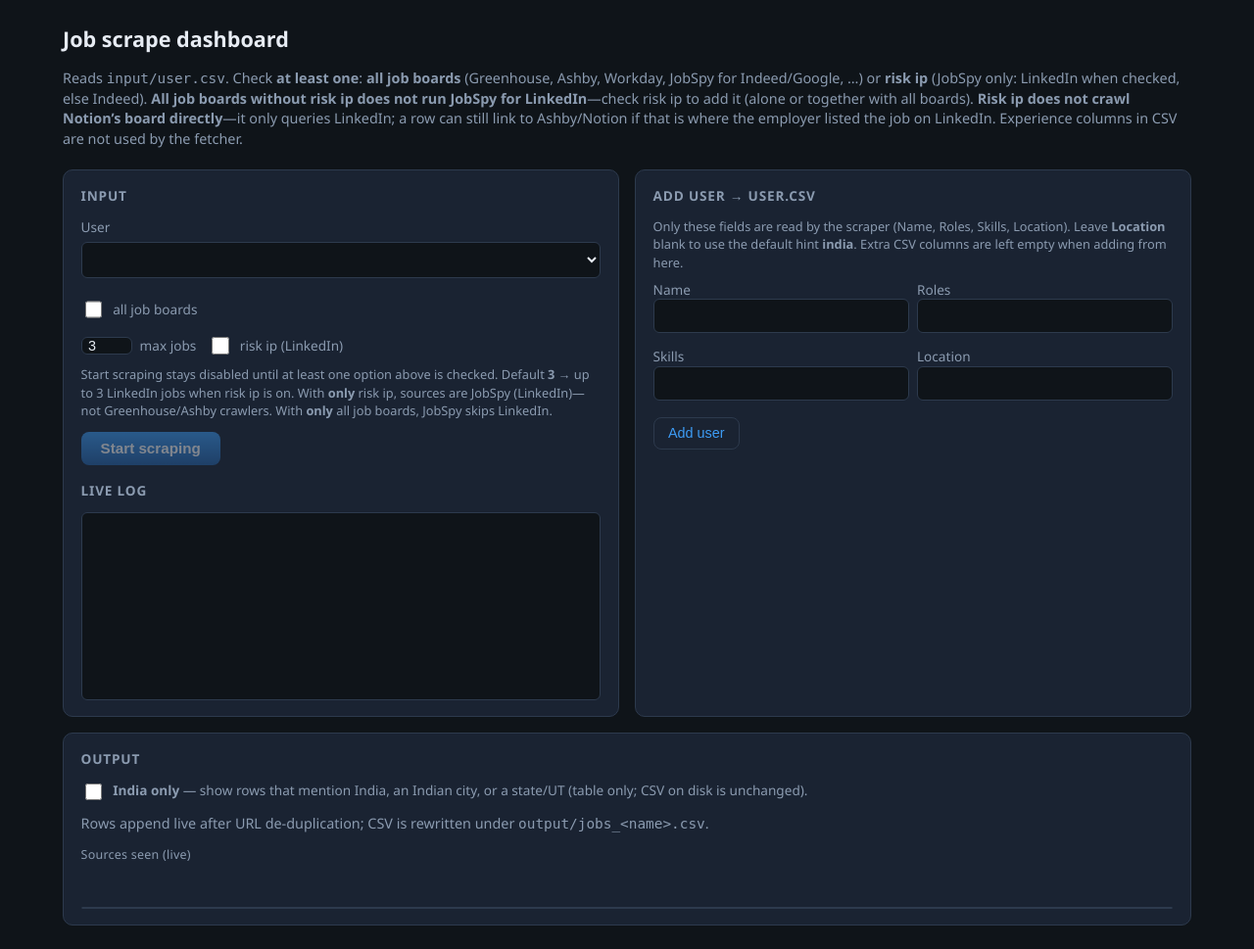
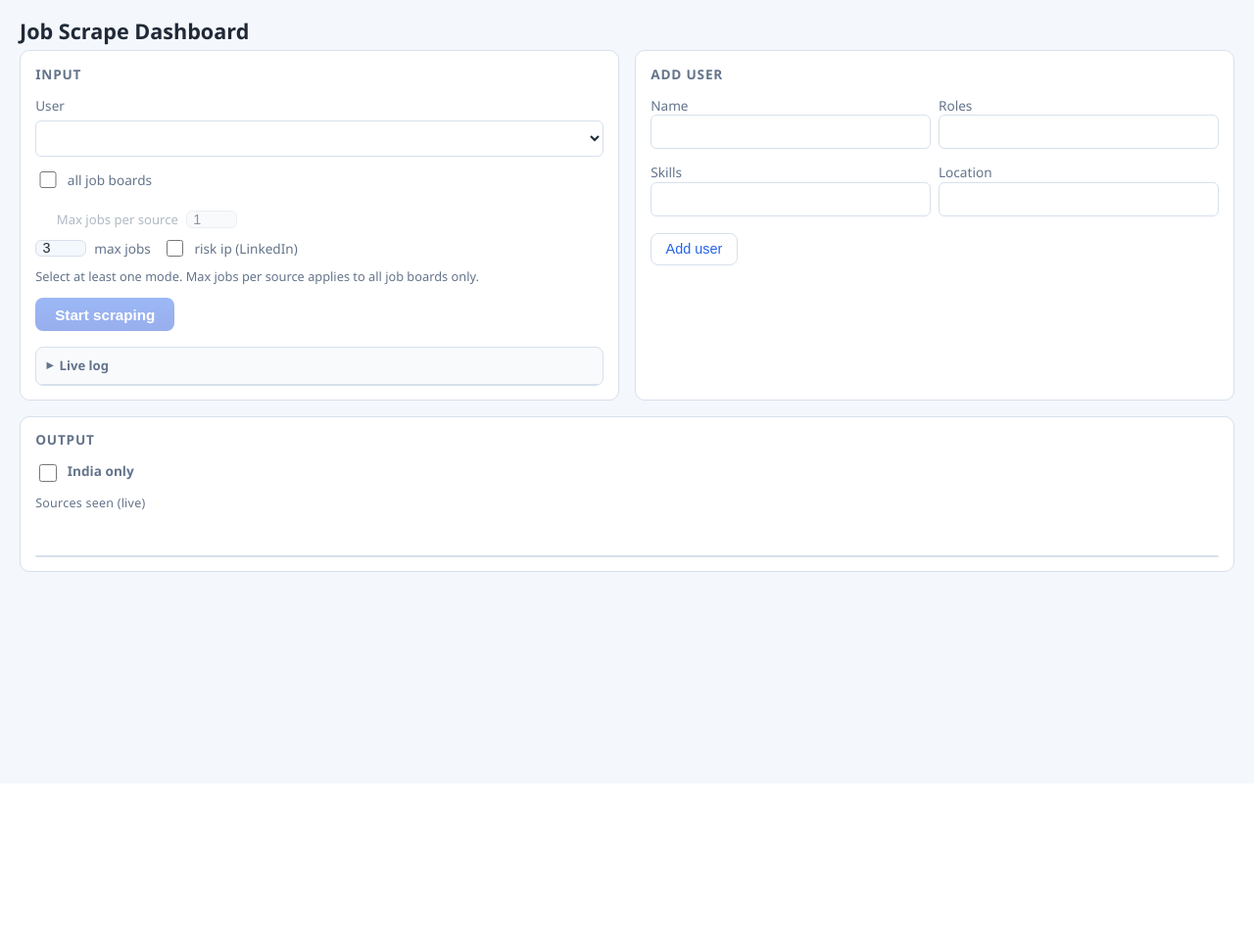
Before and after one commit to Priyansh-03/find-job, a Flask app: page / in a window 1280 px wide. Shown: the whole page at 98% size. After the commit the page ends 584 px from the top, so only its background shows below. Run offline with Flask 3, Linux system fonts and the light colour scheme; lists and menus that the app fills with data are empty.

```diff
--- a/dashboard/templates/index.html
+++ b/dashboard/templates/index.html
@@ -6,14 +6,14 @@
   <title>Job scrape dashboard</title>
   <style>
     :root {
-      --bg: #0f1419;
-      --panel: #1a2332;
-      --border: #2d3a4d;
-      --text: #e7ecf3;
-      --muted: #8b9bb0;
-      --accent: #3d9cf5;
-      --accent-dim: #2563a8;
-      --danger: #f07178;
+      --bg: #f4f7fb;
+      --panel: #ffffff;
+      --border: #d7e0ec;
+      --text: #1f2937;
+      --muted: #64748b;
+      --accent: #2563eb;
+      --accent-dim: #1d4ed8;
+      --danger: #dc2626;
     }
     * { box-sizing: border-box; }
     body {
@@ -24,9 +24,9 @@
       line-height: 1.45;
       min-height: 100vh;
     }
-    .wrap { max-width: 1200px; margin: 0 auto; padding: 1.5rem; }
+    .wrap { max-width: 1280px; margin: 0 auto; padding: 1rem 1.25rem; }
     h1 { font-size: 1.35rem; font-weight: 600; margin: 0 0 0.25rem; }
-    .sub { color: var(--muted); font-size: 0.9rem; margin-bottom: 1.25rem; }
+    .sub { color: var(--muted); font-size: 0.86rem; margin-bottom: 0.6rem; }
     .grid {
       display: grid;
       gap: 1rem;
@@ -37,7 +37,7 @@
       background: var(--panel);
       border: 1px solid var(--border);
       border-radius: 10px;
-      padding: 1rem 1.1rem;
+      padding: 0.85rem 0.95rem;
     }
     .card h2 { font-size: 0.85rem; text-transform: uppercase; letter-spacing: 0.06em; color: var(--muted); margin: 0 0 0.75rem; }
     label { display: block; font-size: 0.85rem; color: var(--muted); margin-bottom: 0.35rem; }
@@ -46,7 +46,7 @@
       padding: 0.5rem 0.65rem;
       border-radius: 6px;
       border: 1px solid var(--border);
-      background: var(--bg);
+      background: #ffffff;
       color: var(--text);
       font-size: 0.95rem;
     }
@@ -89,12 +89,12 @@
     .log {
       font-family: ui-monospace, monospace;
       font-size: 0.75rem;
-      background: var(--bg);
+      background: #f8fafc;
       border: 1px solid var(--border);
       border-radius: 6px;
       padding: 0.5rem 0.65rem;
       min-height: 12rem;
-      max-height: min(65vh, 720px);
+      max-height: min(72vh, 820px);
       overflow-y: auto;
       white-space: pre-wrap;
       word-break: break-word;
@@ -104,7 +104,7 @@
       overflow-x: auto;
       border: 1px solid var(--border);
       border-radius: 8px;
-      max-height: min(78vh, 920px);
+      max-height: min(82vh, 1020px);
       overflow-y: auto;
     }
     table { width: 100%; border-collapse: collapse; font-size: 0.82rem; }
@@ -125,7 +125,7 @@
       text-align: right;
       font-variant-numeric: tabular-nums;
       color: var(--muted);
-      background: var(--panel);
+      background: #f8fafc;
       border-right: 1px solid var(--border);
       width: 2.75rem;
     }
@@ -217,12 +217,52 @@
       color: #e7ecf3;
     }
     .job-count { color: var(--text); font-weight: 600; }
+    .all-boards-extra {
+      margin-left: 1.35rem;
+      padding: 0.35rem 0 0;
+    }
+    .all-boards-extra label { gap: 0.5rem; }
+    .all-boards-extra input[type="number"] {
+      width: 3.25rem;
+      padding: 0.35rem 0.4rem;
+      border-radius: 6px;
+      border: 1px solid var(--border);
+      background: var(--bg);
+      color: var(--text);
+      font-size: 0.9rem;
+    }
+    .all-boards-extra.muted { opacity: 0.5; }
+    .log-panel {
+      margin-top: 1rem;
+      border: 1px solid var(--border);
+      border-radius: 8px;
+      background: #f8fafc;
+      overflow: hidden;
+    }
+    .log-panel summary {
+      cursor: pointer;
+      list-style: none;
+      user-select: none;
+      padding: 0.55rem 0.65rem;
+      color: var(--muted);
+      font-size: 0.82rem;
+      font-weight: 600;
+      border-bottom: 1px solid var(--border);
+    }
+    .log-panel summary::-webkit-details-marker { display: none; }
+    .log-panel summary::before {
+      content: "▸";
+      display: inline-block;
+      margin-right: 0.4rem;
+      transform: translateY(-1px);
+    }
+    .log-panel[open] summary::before { content: "▾"; }
+    .log-panel .log { margin: 0; border: 0; border-radius: 0; }
   </style>
 </head>
 <body>
   <div class="wrap">
-    <h1>Job scrape dashboard</h1>
-    <p class="sub">Reads <code>input/user.csv</code>. Check <strong>at least one</strong>: <strong>all job boards</strong> (Greenhouse, Ashby, Workday, JobSpy for Indeed/Google, …) or <strong>risk ip</strong> (JobSpy only: LinkedIn when checked, else Indeed). <strong>All job boards without risk ip does not run JobSpy for LinkedIn</strong>—check risk ip to add it (alone or together with all boards). <strong>Risk ip does not crawl Notion’s board directly</strong>—it only queries LinkedIn; a row can still link to Ashby/Notion if that is where the employer listed the job on LinkedIn. Experience columns in CSV are not used by the fetcher.</p>
+    <h1>Job Scrape Dashboard</h1>
 
     <div class="grid">
       <div class="card">
@@ -235,6 +275,16 @@
             <input type="checkbox" id="allBoards" />
             <span>all job boards</span>
           </label>
+          <div id="allBoardsExtra" class="all-boards-extra muted" aria-live="polite">
+            <label
+              class="check"
+              style="margin:0;align-items:center;flex-wrap:wrap"
+              title="Each source (each Greenhouse company, RSS board, JobSpy site, …) returns at most this many rows before dedupe. Only used when “all job boards” is checked."
+            >
+              <span style="color:var(--muted);font-size:0.82rem">Max jobs per source</span>
+              <input type="number" id="jobsPerSource" min="1" max="50" value="1" disabled />
+            </label>
+          </div>
           <div class="risk-ip-row">
             <label class="check" style="margin:0" title="Max jobs from JobSpy LinkedIn when risk ip runs it (full run + risk ip uses this cap for LinkedIn only).">
               <input type="number" id="riskIpCount" min="1" max="50" value="3" />
@@ -245,20 +295,21 @@
               <span>risk ip (LinkedIn)</span>
             </label>
           </div>
-          <p class="sub" style="margin:0;font-size:0.8rem">Start scraping stays disabled until at least one option above is checked. Default <strong>3</strong> → up to 3 LinkedIn jobs when risk ip is on. With <strong>only</strong> risk ip, sources are JobSpy (LinkedIn)—not Greenhouse/Ashby crawlers. With <strong>only</strong> all job boards, JobSpy skips LinkedIn.</p>
+          <p class="sub" style="margin:0;font-size:0.8rem">Select at least one mode. Max jobs per source applies to all job boards only.</p>
         </div>
         <div class="row" style="margin-top:0.75rem">
           <button type="button" class="primary" id="btnScrape">Start scraping</button>
           <div class="loader" id="loader"><span class="spinner"></span> Fetching jobs…</div>
         </div>
         <div class="err" id="errMain" hidden></div>
-        <h2 style="margin-top:1rem">Live log</h2>
-        <div class="log" id="logBox"></div>
+        <details class="log-panel">
+          <summary>Live log</summary>
+          <div class="log" id="logBox"></div>
+        </details>
       </div>
 
       <div class="card">
-        <h2>Add user → user.csv</h2>
-        <p class="sub" style="margin:0 0 0.5rem;font-size:0.8rem">Only these fields are read by the scraper (Name, Roles, Skills, Location). Leave <strong>Location</strong> blank to use the default hint <strong>india</strong>. Extra CSV columns are left empty when adding from here.</p>
+        <h2>Add User</h2>
         <div class="add-grid" id="addFields"></div>
         <div class="row" style="margin-top:0.75rem">
           <button type="button" class="secondary" id="btnAddUser">Add user</button>
@@ -272,10 +323,10 @@
       <label class="check" style="margin:0 0 0.65rem; align-items:flex-start;">
         <input type="checkbox" id="indiaOnlyOutput" style="margin-top:0.2rem" />
         <span class="sub" style="margin:0;font-size:0.85rem;line-height:1.45">
-          <strong>India only</strong> — show rows that mention India, an Indian city, or a state/UT (table only; CSV on disk is unchanged).
+          <strong>India only</strong>
         </span>
       </label>
-      <p class="sub" style="margin:0 0 0.75rem">Rows append live after URL de-duplication; CSV is rewritten under <code>output/jobs_&lt;name&gt;.csv</code>. <span id="jobCount" class="job-count"></span></p>
+      <p class="sub" style="margin:0 0 0.45rem"><span id="jobCount" class="job-count"></span></p>
       <p class="source-chips-hint">Sources seen (live)</p>
       <div id="sourceChips" class="source-chips" aria-label="Sources seen in this output"></div>
       <div class="table-wrap">
@@ -292,6 +343,8 @@
 
     const userSel = document.getElementById("userSel");
     const allBoards = document.getElementById("allBoards");
+    const allBoardsExtra = document.getElementById("allBoardsExtra");
+    const jobsPerSource = document.getElementById("jobsPerSource");
     const riskIpCount = document.getElementById("riskIpCount");
     const riskIp = document.getElementById("riskIp");
     const btnScrape = document.getElementById("btnScrape");
@@ -334,7 +387,16 @@
       updateScrapeButton();
     }
 
-    allBoards.addEventListener("change", updateScrapeButton);
+    function syncAllBoardsJobCapUi() {
+      const on = allBoards.checked;
+      if (jobsPerSource) jobsPerSource.disabled = !on;
+      if (allBoardsExtra) allBoardsExtra.classList.toggle("muted", !on);
+    }
+
+    allBoards.addEventListener("change", () => {
+      updateScrapeButton();
+      syncAllBoardsJobCapUi();
+    });
     riskIp.addEventListener("change", updateScrapeButton);
     indiaOnlyOutput.addEventListener("change", () => {
       rerenderTableFromBuffer();
@@ -357,14 +419,9 @@
         return;
       }
       paramsUsed.innerHTML =
-        "<strong>Scraper uses</strong> (this user’s CSV row): " +
-        "<strong>Name</strong> → output filename; " +
-        "<strong>Roles</strong> + <strong>Skills</strong> → keywords; " +
-        "<strong>Location</strong> → location hint (blank → <strong>india</strong>). " +
-        "<br/>Current: <em>Roles</em> " + escapeHtml(u.Roles || "—") +
-        " · <em>Skills</em> " + escapeHtml(u.Skills || "—") +
-        " · <em>Location</em> " +
-        escapeHtml((u.Location || "").trim() || "— (effective: india)");
+        "<strong>Roles</strong> " + escapeHtml(u.Roles || "—") +
+        " · <strong>Skills</strong> " + escapeHtml(u.Skills || "—") +
+        " · <strong>Location</strong> " + escapeHtml((u.Location || "").trim() || "india");
     }
 
     function setTableHeaders(keys) {
@@ -378,12 +435,9 @@
       const shown = tbody.querySelectorAll("tr").length;
       const total = jobRowsBuffer.length;
       const on = indiaOnlyOutput && indiaOnlyOutput.checked;
-      let msg =
-        (on && total
-          ? "Showing " + shown + " of " + total + " loaded row(s) with India-only filter on."
-          : "Showing " + shown + " job row(s).") +
-        " Scroll the table and the live log for full output — nothing is truncated server-side.";
-      jobCount.textContent = msg;
+      jobCount.textContent = on && total
+        ? "Showing " + shown + " of " + total + " rows"
+        : "Showing " + shown + " rows";
     }
 
     function mergeOutputKeys(prevKeys, sampleRow) {
@@ -734,6 +788,10 @@
             50,
             Math.max(1, parseInt(String(riskIpCount.value), 10) || 3)
           ),
+          jobs_per_source: Math.min(
+            50,
+            Math.max(1, parseInt(String(jobsPerSource.value), 10) || 1)
+          ),
         }),
       });
       const j = await r.json().catch(() => ({}));
@@ -761,7 +819,11 @@
         }
         if (data.event === "started") {
           const n = data.source_count ?? "?";
-          logBox.textContent += `Started (${n} sources)…\n`;
+          const cap = data.jobs_per_source;
+          logBox.textContent +=
+            data.all_job_boards && cap != null
+              ? `Started (${n} sources, up to ${cap} job(s) per source)…\n`
+              : `Started (${n} sources)…\n`;
           logBox.scrollTop = logBox.scrollHeight;
         }
         if (data.event === "log") {
@@ -823,6 +885,7 @@
 
     loadUsers().then(() => {
       void loadJobsForSelection({ clearLog: true });
+      syncAllBoardsJobCapUi();
       updateScrapeButton();
     });
   </script>
--- a/fetch_for_users.py
+++ b/fetch_for_users.py
@@ -878,7 +878,7 @@ def _build_args(
             cmd = kw_args + ["--api-location", "india", "--location"] + remoteok_locs + base
         return cmd
     if name == "himalayas":
-        return ["--query", search_one, "--location", himalayas_loc] + base
+        return ["--query", search_one, "--location", himalayas_loc] + base + kw_args
     if name == "jobicy":
         jc = str(max(30, min(opts.page_size, 100))) if opts.page_size > 0 else "50"
         cmd = (["--geo", jobicy_geo] if jobicy_geo else []) + ["--keywords"] + kw + ["--count", jc] + base
```
Also changed, not shown: dashboard_app.py (+17 -2 lines), source_keyword_policy.py (+9 -5 lines), sources/himalayas/fetch.py (+22 -1 lines), sources/jobspy/fetch.py (+7 -1 lines), sources/remoteok-scraper/fetch_jobs.py (+41 -8 lines).
